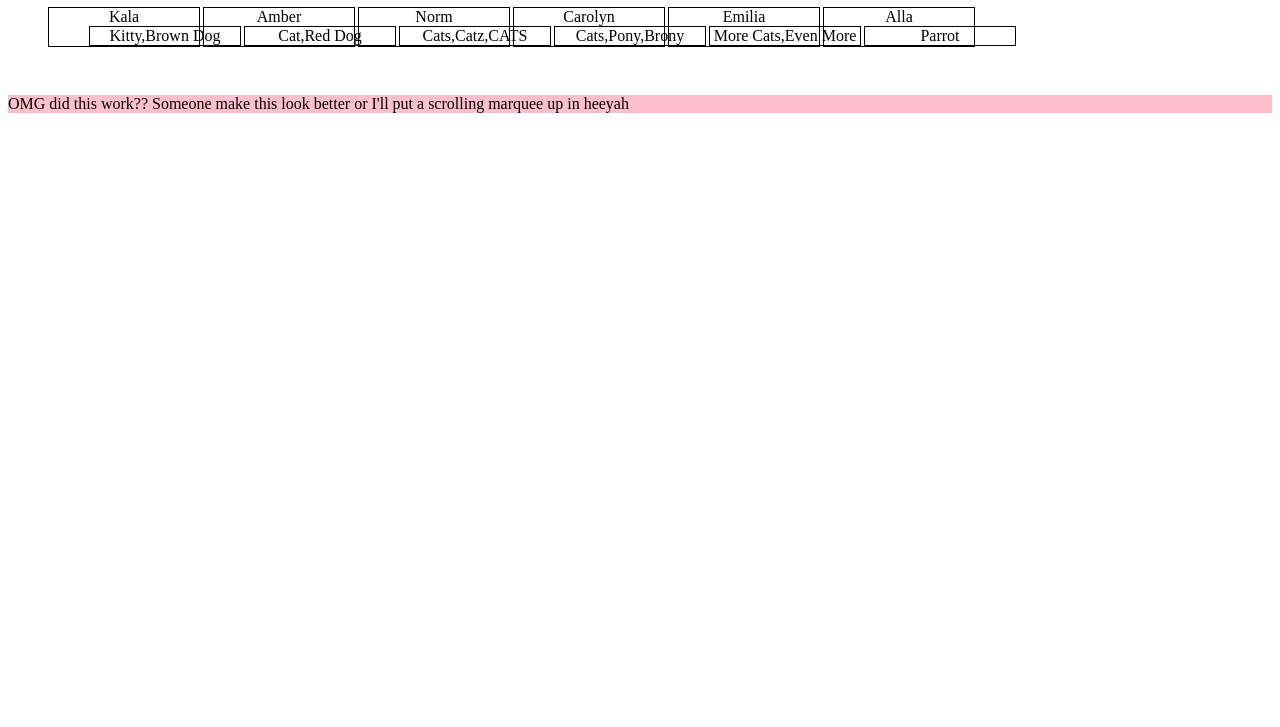
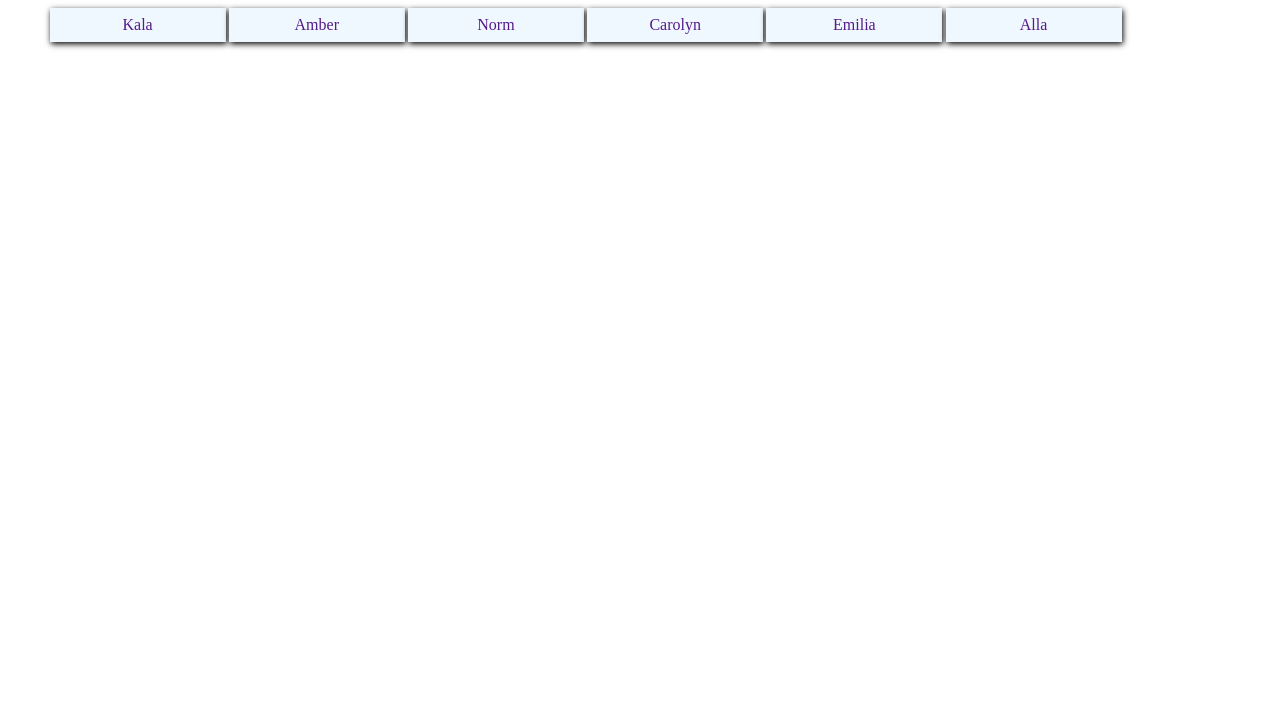
Before and after one commit to Emiliakazoo/nerdydevpets, a plain HTML site: page index.html in a window 1280 px wide. Shown: the part 73-800 px from the top of the page. Drawn offline with nearby package versions, Linux system fonts and the light colour scheme.

Commit message:
updating code with code that actually works

```diff
--- a/index.html
+++ b/index.html
@@ -3,34 +3,28 @@
 <html lang="en" xmlns="http://www.w3.org/1999/xhtml">
 <head>
     <meta charset="utf-8" />
-    <title>NerdyDevs, Yo</title>
+    <title>NerdyDev Pets</title>
 
     <style type="text/css">
-        .nerdNav li {
-            float: left;
-            display: inline-block;
-            width: 150px;
-            border: 1px solid black;
-            text-align: center;
-            margin-right: 3px;
-            list-style-type: none;
-        }
-        p {width: 100%;float: left;background-color: pink;}
+        .nerdNav, .nerdNav li a {display: block;text-decoration: none;}
+        .nerdNav li {float: left;display: block;background-color: aliceblue;box-shadow: 1px 2px 6px #000;text-align: center;padding: .5em;width: 10em;position: relative;margin: .1em;}
+        .nerdNav li:hover {background-color: azure;}
+        .nerdNav li ul {position: absolute;top: 35px;padding: 0;display: none;}
+        .nerdNav li:hover ul {display: block;}
+        .nerdNav li ul.pets li {float: none;background-color: ghostwhite;position: relative;display: block;right: -4em;width: 5em;margin: 0;}
+        .nerdNav li ul.pets li:hover {background-color: yellowgreen;box-shadow: 0 0 8px #000;z-index: 100;}
     </style>
-
 </head>
 <body>
     <header>
-            <h1>Hello World! Meet UR Nurds</h1>
+        <h1>Meet UR Nurds</h1>
     </header>
     <nav>
         <ul class="nerdNav">
             <!-- stuff goes in here with javascript or jquery -->
         </ul>
-            <p id="correctAnswer"></p>
     </nav>
 
-        <p>OMG did this work?? Someone make this look better or I'll put a scrolling marquee up in heeyah</p>
     <script src="http://code.jquery.com/jquery-latest.js"></script>
     <!--<script src="js/bootstrap.min.js"></script>-->
     <script src="navtest.js"></script>
--- a/navtest.js
+++ b/navtest.js
@@ -1,3 +1,5 @@
+$(document).ready(function() {
+
 var nerdyDevs =
 [
 {
@@ -29,18 +31,17 @@ var nerdyDevs =
 
 ];
 
-$(document).ready(function () {
-    var i = 0;
-    var j = 0;
-    for (i = 0; i < nerdyDevs.length; i++) {
-        $superNerds = nerdyDevs[i];
-        $nerdyDev = nerdyDevs[i].name;
-        for (j = 0; j < $superNerds.pets.length; j++) {
-            $nerdyPet = $superNerds.pets;
-            $petItem = "<li class='petNerds'>" + $nerdyPet + "</li>";
-        }
-        $navItem = "<li class='nerds'>" + $nerdyDev + "<ul class='nerdPets'>" + $petItem + "</ul></li>";
-        $(".nerdNav").append($navItem);
-    }
+$.each(nerdyDevs, function (i, owner) {
+
+    $('ul.nerdNav').append("<li id='" + owner.name + "'><a href=''>" + owner.name + "</a></li>");
+
+    $('li#' + owner.name + '').append("<ul class='_" + owner.name + " pets'>");
+
+    $.each(nerdyDevs[i].pets, function (i, petName) {
+
+        $("ul._" + owner.name + ".pets").append("<li><a href=''>" + petName + "</a>");
+    });
+
+});
 });
 //why won't this work???  I have made a huge mistake.
```
Lines whose indentation alone changed are shown as unchanged.
